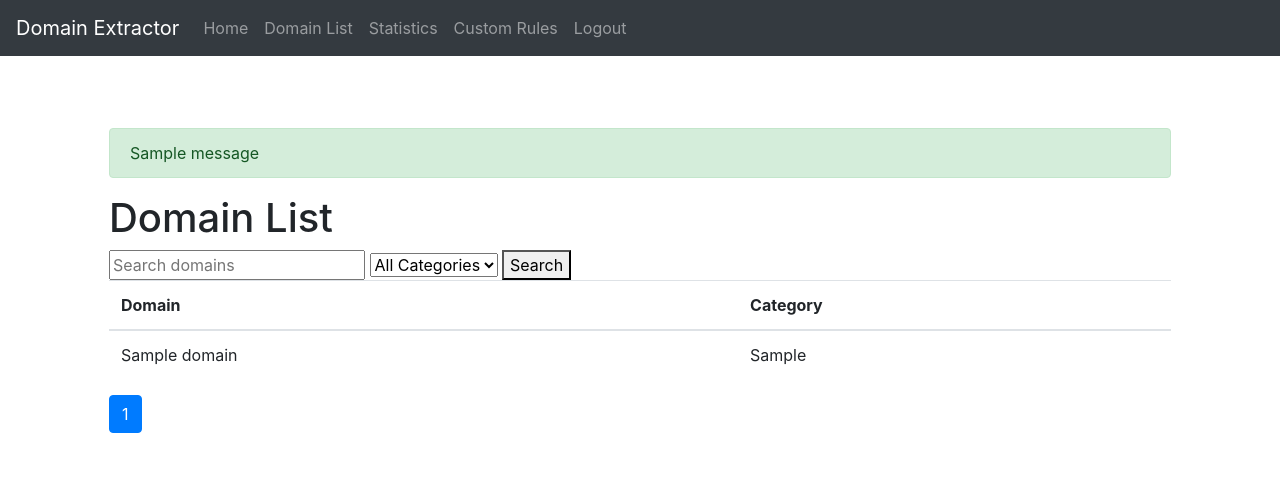
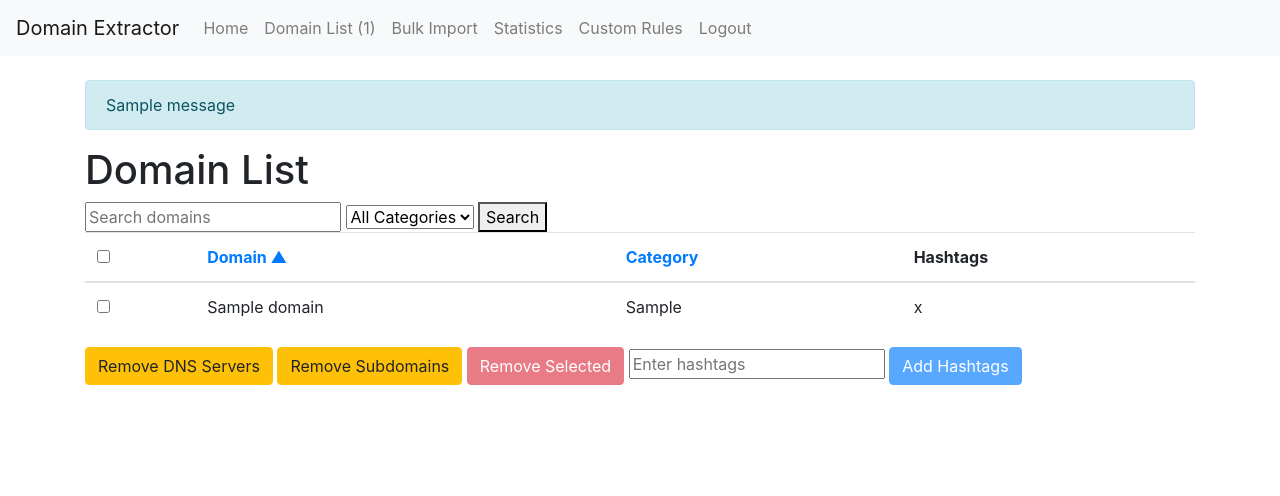
Before and after one commit to digitname/python-domain-tools, a Flask app: page /domains in a window 1280 px wide. Shown: the top 496 px of the page. Run offline with Flask 2, Linux system fonts and the light colour scheme; the visitor is signed in with stand-in values (Sample User, id 1); tables that the repository leaves empty hold one stand-in row (values such as "Sample post"); one stand-in notice (Sample message) is shown; some libraries are stand-ins or nearby versions.

Commit message:
Version 2.8.0
## [2.8.0] - 2024-10-26

### Added
- Sorting functionality for domain list (by domain name and category)
- Display all domains without pagination

### Changed
- Updated list_domains route in app.py to support sorting
- Modified list_domains.html template to include sorting links and indicators

```diff
--- a/app.py
+++ b/app.py
@@ -5,6 +5,7 @@ from flask_limiter.util import get_remote_address
 from flask_mail import Mail, Message
 from flask_caching import Cache
 from flask_sqlalchemy import SQLAlchemy
+from sqlalchemy.exc import IntegrityError
 import sqlite3
 import csv
 import io
@@ -15,7 +16,6 @@ from auth import User, init_auth_db, add_user, login_manager
 import logging
 from collections import Counter
 from flask_paginate import Pagination
-
 app = Flask(__name__)
 app.secret_key = 'your_secret_key_here'  # Change this to a secure random key
 app.config['SQLALCHEMY_DATABASE_URI'] = 'sqlite:///domains.db'
@@ -32,6 +32,7 @@ class Domain(db.Model):
     name = db.Column(db.String(255), unique=True, nullable=False)
     category = db.Column(db.String(50), nullable=False)
     user_id = db.Column(db.Integer, db.ForeignKey('user.id'), nullable=False)
+    hashtags = db.Column(db.String(255))  # New field for hashtags
 
     def __repr__(self):
         return f'<Domain {self.name}>'
@@ -70,11 +71,23 @@ def init_db():
     init_auth_db()
 
 def save_domains(domains):
+    new_domains = 0
     for domain in domains:
         if validate_domain(domain):
             category = categorize_domain(domain)
-            db.session.add(Domain(name=domain, category=category, user_id=current_user.id))
-    db.session.commit()
+            try:
+                new_domain = Domain(name=domain, category=category, user_id=current_user.id)
+                db.session.add(new_domain)
+                db.session.commit()
+                new_domains += 1
+            except IntegrityError:
+                db.session.rollback()  # Roll back the failed transaction
+                # Optionally, you can update the existing domain's category here
+                existing_domain = Domain.query.filter_by(name=domain).first()
+                if existing_domain:
+                    existing_domain.category = category
+                    db.session.commit()
+    return new_domains
 
 @app.route('/', methods=['GET', 'POST'])
 @login_required
@@ -82,8 +95,8 @@ def index():
     if request.method == 'POST':
         text = request.form['text']
         extracted_domains = extract_domains(text)
-        save_domains(extracted_domains)
-        flash(f'Successfully extracted and saved {len(extracted_domains)} domains.')
+        new_domains = save_domains(extracted_domains)
+        flash(f'Successfully extracted and saved {new_domains} new domains.')
         return redirect(url_for('index'))
 
     domains = Domain.query.filter_by(user_id=current_user.id).all()
@@ -117,7 +130,7 @@ def export():
             io.BytesIO(output.getvalue().encode('utf-8')),
             mimetype='text/csv',
             as_attachment=True,
-            attachment_filename='domains.csv'
+            download_name='domains.csv'
         )
     elif format == 'json':
         return jsonify([{'domain': domain.name, 'category': domain.category} for domain in domains])
@@ -134,7 +147,7 @@ def export():
             output,
             mimetype='application/vnd.openxmlformats-officedocument.spreadsheetml.sheet',
             as_attachment=True,
-            attachment_filename='domains.xlsx'
+            download_name='domains.xlsx'
         )
 
 @app.route('/api/domains', methods=['GET'])
@@ -295,10 +308,10 @@ def register():
 @app.route('/domains', methods=['GET'])
 @login_required
 def list_domains():
-    page = request.args.get('page', 1, type=int)
-    per_page = 20  # Number of domains per page
     search_query = request.args.get('search', '')
     category_filter = request.args.get('category', '')
+    sort_by = request.args.get('sort', 'name')
+    sort_order = request.args.get('order', 'asc')
 
     query = Domain.query.filter_by(user_id=current_user.id)
     if search_query:
@@ -306,18 +319,25 @@ def list_domains():
     if category_filter:
         query = query.filter(Domain.category == category_filter)
 
-    pagination = query.paginate(page=page, per_page=per_page, error_out=False)
-    domains = pagination.items
+    if sort_by == 'name':
+        query = query.order_by(Domain.name.asc() if sort_order == 'asc' else Domain.name.desc())
+    elif sort_by == 'category':
+        query = query.order_by(Domain.category.asc() if sort_order == 'asc' else Domain.category.desc())
+
+    domains = query.all()
+    total_domains = len(domains)
 
     categories = Domain.query.with_entities(Domain.category).distinct().all()
     categories = [category[0] for category in categories]
 
     return render_template('list_domains.html',
                            domains=domains,
-                           pagination=pagination,
                            search_query=search_query,
                            category_filter=category_filter,
-                           categories=categories)
+                           categories=categories,
+                           total_domains=total_domains,
+                           sort_by=sort_by,
+                           sort_order=sort_order)
 
 @app.route('/api/list_domains', methods=['GET'])
 @login_required
@@ -344,9 +364,31 @@ def api_list_domains():
 @app.route('/api/remove_ns', methods=['POST'])
 @login_required
 def remove_ns():
-    Domain.query.filter(Domain.name.like('ns%')).delete()
+    popular_ns = [
+        'ns%',  # Catches ns1, ns2, etc.
+        'dns%',  # Catches dns1, dns2, etc.
+        '%.cloudflare.com',
+        '%.NS.CLOUDFLARE.COM',
+        '%.sedo.com',
+        '%.registrar-servers.com',
+        '%.domaincontrol.com',
+        '%.googledomains.com',
+        '%.awsdns-%',
+        '%.azure-dns.%',
+        '%.gandi.net',
+        '%.ovh.net',
+        '%.name-services.com',
+    ]
+
+    removed_count = 0
+    for pattern in popular_ns:
+        domains_to_remove = Domain.query.filter(Domain.name.ilike(pattern)).all()
+        for domain in domains_to_remove:
+            db.session.delete(domain)
+            removed_count += 1
+
     db.session.commit()
-    return jsonify({'message': f'Removed {db.session.rowcount} NS server domains'})
+    return jsonify({'message': f'Removed {removed_count} DNS server domains'})
 
 @app.route('/api/remove_subdomains', methods=['POST'])
 @login_required
@@ -357,7 +399,7 @@ def remove_subdomains():
     for domain in domains:
         parts = domain.name.split('.')
         if len(parts) > 2:
-            Domain.query.filter(Domain.name == domain.name).delete()
+            db.session.delete(domain)
             removed_count += 1
 
     db.session.commit()
@@ -367,9 +409,31 @@ def remove_subdomains():
 @login_required
 def remove_selected():
     domains = request.json.get('domains', [])
-    Domain.query.filter(Domain.name.in_(domains)).delete()
+    removed_count = Domain.query.filter(Domain.name.in_(domains)).delete(synchronize_session='fetch')
     db.session.commit()
-    return jsonify({'message': f'Removed {db.session.rowcount} selected domains'})
+    return jsonify({'message': f'Removed {removed_count} selected domains'})
+
+@app.route('/api/add_hashtags', methods=['POST'])
+@login_required
+def add_hashtags():
+    data = request.json
+    domains = data.get('domains', [])
+    hashtags = data.get('hashtags', '')
+
+    updated_count = Domain.query.filter(Domain.name.in_(domains)).update(
+        {Domain.hashtags: Domain.hashtags + ' ' + hashtags if Domain.hashtags else hashtags},
+        synchronize_session='fetch'
+    )
+    db.session.commit()
+
+    return jsonify({'message': f'Added hashtags to {updated_count} domains'})
+
+@app.context_processor
+def inject_total_domains():
+    if current_user.is_authenticated:
+        total_domains = Domain.query.filter_by(user_id=current_user.id).count()
+        return dict(total_domains=total_domains)
+    return dict()
 
 if __name__ == '__main__':
     with app.app_context():
--- a/templates/base.html
+++ b/templates/base.html
@@ -5,47 +5,48 @@
     <meta name="viewport" content="width=device-width, initial-scale=1.0">
     <title>{% block title %}Domain Extractor{% endblock %}</title>
     <link rel="stylesheet" href="https://stackpath.bootstrapcdn.com/bootstrap/4.5.2/css/bootstrap.min.css">
-    <style>
-        body {
-            padding-top: 5rem;
-        }
-        .starter-template {
-            padding: 3rem 1.5rem;
-        }
-    </style>
-    {% block extra_css %}{% endblock %}
 </head>
 <body>
-    <nav class="navbar navbar-expand-md navbar-dark bg-dark fixed-top">
+    <nav class="navbar navbar-expand-lg navbar-light bg-light">
         <a class="navbar-brand" href="{{ url_for('index') }}">Domain Extractor</a>
-        <button class="navbar-toggler" type="button" data-toggle="collapse" data-target="#navbarsExampleDefault" aria-controls="navbarsExampleDefault" aria-expanded="false" aria-label="Toggle navigation">
+        <button class="navbar-toggler" type="button" data-toggle="collapse" data-target="#navbarNav" aria-controls="navbarNav" aria-expanded="false" aria-label="Toggle navigation">
             <span class="navbar-toggler-icon"></span>
         </button>
-
-        <div class="collapse navbar-collapse" id="navbarsExampleDefault">
-            <ul class="navbar-nav mr-auto">
-                <li class="nav-item"><a class="nav-link" href="{{ url_for('index') }}">Home</a></li>
-                <li class="nav-item"><a class="nav-link" href="{{ url_for('list_domains') }}">Domain List</a></li>
-                <li class="nav-item"><a class="nav-link" href="{{ url_for('statistics') }}">Statistics</a></li>
-                <li class="nav-item"><a class="nav-link" href="{{ url_for('custom_rules') }}">Custom Rules</a></li>
-                <li class="nav-item"><a class="nav-link" href="{{ url_for('logout') }}">Logout</a></li>
+        <div class="collapse navbar-collapse" id="navbarNav">
+            <ul class="navbar-nav">
+                <li class="nav-item">
+                    <a class="nav-link" href="{{ url_for('index') }}">Home</a>
+                </li>
+                <li class="nav-item">
+                    <a class="nav-link" href="{{ url_for('list_domains') }}">Domain List {% if total_domains is defined %}({{ total_domains }}){% endif %}</a>
+                </li>
+                <li class="nav-item">
+                    <a class="nav-link" href="{{ url_for('bulk_import') }}">Bulk Import</a>
+                </li>
+                <li class="nav-item">
+                    <a class="nav-link" href="{{ url_for('statistics') }}">Statistics</a>
+                </li>
+                <li class="nav-item">
+                    <a class="nav-link" href="{{ url_for('custom_rules') }}">Custom Rules</a>
+                </li>
+                <li class="nav-item">
+                    <a class="nav-link" href="{{ url_for('logout') }}">Logout</a>
+                </li>
             </ul>
         </div>
     </nav>
 
-    <main role="main" class="container">
-        <div class="starter-template">
-            {% with messages = get_flashed_messages(with_categories=true) %}
+    <div class="container mt-4">
+        {% with messages = get_flashed_messages() %}
             {% if messages %}
-                    {% for category, message in messages %}
-                        <div class="alert alert-{{ category }}">{{ message }}</div>
+                {% for message in messages %}
+                    <div class="alert alert-info">{{ message }}</div>
                 {% endfor %}
             {% endif %}
         {% endwith %}
 
         {% block content %}{% endblock %}
     </div>
-    </main>
 
     <script src="https://code.jquery.com/jquery-3.5.1.slim.min.js"></script>
     <script src="https://cdn.jsdelivr.net/npm/@popperjs/core@2.5.3/dist/umd/popper.min.js"></script>
--- a/templates/index.html
+++ b/templates/index.html
@@ -8,8 +8,8 @@
     <h2>Extract Domains</h2>
     <form method="POST" action="{{ url_for('index') }}">
         <div class="form-group">
-            <label for="text">Enter text containing domains:</label>
-            <textarea class="form-control" id="text" name="text" rows="5" required></textarea>
+            <label for="text">Enter text containing domains (up to 10KB):</label>
+            <textarea class="form-control" id="text" name="text" rows="20" maxlength="10240" style="width: 100%;" required></textarea>
         </div>
         <button type="submit" class="btn btn-primary">Extract Domains</button>
     </form>
--- a/templates/list_domains.html
+++ b/templates/list_domains.html
@@ -5,9 +5,9 @@
 {% block content %}
     <h1>Domain List</h1>
 
-    <form method="GET" action="{{ url_for('list_domains') }}">
-        <input type="text" name="search" value="{{ search_query }}" placeholder="Search domains">
-        <select name="category">
+    <form id="filter-form" method="GET" action="{{ url_for('list_domains') }}">
+        <input type="text" id="search" name="search" value="{{ search_query }}" placeholder="Search domains">
+        <select id="category" name="category">
             <option value="">All Categories</option>
             {% for category in categories %}
             <option value="{{ category }}" {% if category == category_filter %}selected{% endif %}>{{ category }}</option>
@@ -19,84 +19,92 @@
     <table class="table">
         <thead>
             <tr>
-                <th>Domain</th>
-                <th>Category</th>
+                <th>
+                    <input type="checkbox" id="select-all">
+                </th>
+                <th>
+                    <a href="{{ url_for('list_domains', sort='name', order='asc' if sort_by != 'name' or sort_order == 'desc' else 'desc', search=search_query, category=category_filter) }}">
+                        Domain
+                        {% if sort_by == 'name' %}
+                            {% if sort_order == 'asc' %}▲{% else %}▼{% endif %}
+                        {% endif %}
+                    </a>
+                </th>
+                <th>
+                    <a href="{{ url_for('list_domains', sort='category', order='asc' if sort_by != 'category' or sort_order == 'desc' else 'desc', search=search_query, category=category_filter) }}">
+                        Category
+                        {% if sort_by == 'category' %}
+                            {% if sort_order == 'asc' %}▲{% else %}▼{% endif %}
+                        {% endif %}
+                    </a>
+                </th>
+                <th>Hashtags</th>
             </tr>
         </thead>
         <tbody>
             {% for domain in domains %}
             <tr>
+                <td>
+                    <input type="checkbox" class="domain-checkbox" data-domain="{{ domain.name }}">
+                </td>
                 <td>{{ domain.name }}</td>
                 <td>{{ domain.category }}</td>
+                <td>{{ domain.hashtags }}</td>
             </tr>
             {% endfor %}
         </tbody>
     </table>
 
-    <nav aria-label="Page navigation">
-        <ul class="pagination">
-            {% if pagination.has_prev %}
-            <li class="page-item">
-                <a class="page-link" href="{{ url_for('list_domains', page=pagination.prev_num, search=search_query, category=category_filter) }}">Previous</a>
-            </li>
-            {% endif %}
-            {% for page in pagination.iter_pages() %}
-            {% if page %}
-                {% if page != pagination.page %}
-                <li class="page-item">
-                    <a class="page-link" href="{{ url_for('list_domains', page=page, search=search_query, category=category_filter) }}">{{ page }}</a>
-                </li>
-                {% else %}
-                <li class="page-item active">
-                    <span class="page-link">{{ page }}</span>
-                </li>
-                {% endif %}
-            {% else %}
-                <li class="page-item disabled">
-                    <span class="page-link">...</span>
-                </li>
-            {% endif %}
-            {% endfor %}
-            {% if pagination.has_next %}
-            <li class="page-item">
-                <a class="page-link" href="{{ url_for('list_domains', page=pagination.next_num, search=search_query, category=category_filter) }}">Next</a>
-            </li>
-            {% endif %}
-        </ul>
-    </nav>
+    <div>
+        <button id="remove-ns" class="btn btn-warning">Remove DNS Servers</button>
+        <button id="remove-subdomains" class="btn btn-warning">Remove Subdomains</button>
+        <button id="remove-selected" class="btn btn-danger" disabled>Remove Selected</button>
+        <input type="text" id="hashtags-input" placeholder="Enter hashtags">
+        <button id="add-hashtags" class="btn btn-primary" disabled>Add Hashtags</button>
+    </div>
 {% endblock %}
 
 {% block extra_js %}
 <script>
-    function updateRemoveSelectedButton() {
+    function updateButtons() {
         const checkboxes = document.querySelectorAll('.domain-checkbox:checked');
-        document.getElementById('remove-selected').disabled = checkboxes.length === 0;
+        const removeSelectedButton = document.getElementById('remove-selected');
+        const addHashtagsButton = document.getElementById('add-hashtags');
+        const hasSelectedDomains = checkboxes.length > 0;
+
+        removeSelectedButton.disabled = !hasSelectedDomains;
+        addHashtagsButton.disabled = !hasSelectedDomains;
     }
 
     document.getElementById('search').addEventListener('input', () => document.getElementById('filter-form').submit());
     document.getElementById('category').addEventListener('change', () => document.getElementById('filter-form').submit());
 
     document.getElementById('remove-ns').addEventListener('click', () => {
+        if (confirm('Are you sure you want to remove all DNS server domains? This action cannot be undone.')) {
             fetch('/api/remove_ns', { method: 'POST' })
                 .then(response => response.json())
                 .then(data => {
                     alert(data.message);
-                updateDomains();
+                    location.reload();
                 });
+        }
     });
 
     document.getElementById('remove-subdomains').addEventListener('click', () => {
+        if (confirm('Are you sure you want to remove all subdomains? This action cannot be undone.')) {
             fetch('/api/remove_subdomains', { method: 'POST' })
                 .then(response => response.json())
                 .then(data => {
                     alert(data.message);
-                updateDomains();
+                    location.reload();
                 });
+        }
     });
 
     document.getElementById('remove-selected').addEventListener('click', () => {
         const selectedDomains = Array.from(document.querySelectorAll('.domain-checkbox:checked'))
             .map(checkbox => checkbox.getAttribute('data-domain'));
+        if (selectedDomains.length > 0 && confirm('Are you sure you want to remove the selected domains? This action cannot be undone.')) {
             fetch('/api/remove_selected', {
                 method: 'POST',
                 headers: {
@@ -107,8 +115,30 @@
                 .then(response => response.json())
                 .then(data => {
                     alert(data.message);
-                updateDomains();
+                    location.reload();
                 });
+        }
+    });
+
+    document.getElementById('add-hashtags').addEventListener('click', () => {
+        const selectedDomains = Array.from(document.querySelectorAll('.domain-checkbox:checked'))
+            .map(checkbox => checkbox.getAttribute('data-domain'));
+        const hashtags = document.getElementById('hashtags-input').value.trim();
+
+        if (selectedDomains.length > 0 && hashtags) {
+            fetch('/api/add_hashtags', {
+                method: 'POST',
+                headers: {
+                    'Content-Type': 'application/json',
+                },
+                body: JSON.stringify({ domains: selectedDomains, hashtags: hashtags }),
+            })
+                .then(response => response.json())
+                .then(data => {
+                    alert(data.message);
+                    location.reload();
+                });
+        }
     });
 
     document.addEventListener('change', (e) => {
@@ -118,11 +148,11 @@
             });
         }
         if (e.target.classList.contains('domain-checkbox') || e.target.id === 'select-all') {
-            updateRemoveSelectedButton();
+            updateButtons();
         }
     });
 
-    // Initial load
-    updateDomains();
+    // Initial setup
+    updateButtons();
 </script>
 {% endblock %}
```
Also changed, not shown: domain_extractor.py (+14 -18 lines), CHANGELOG.md. Lines whose indentation alone changed are shown as unchanged.
